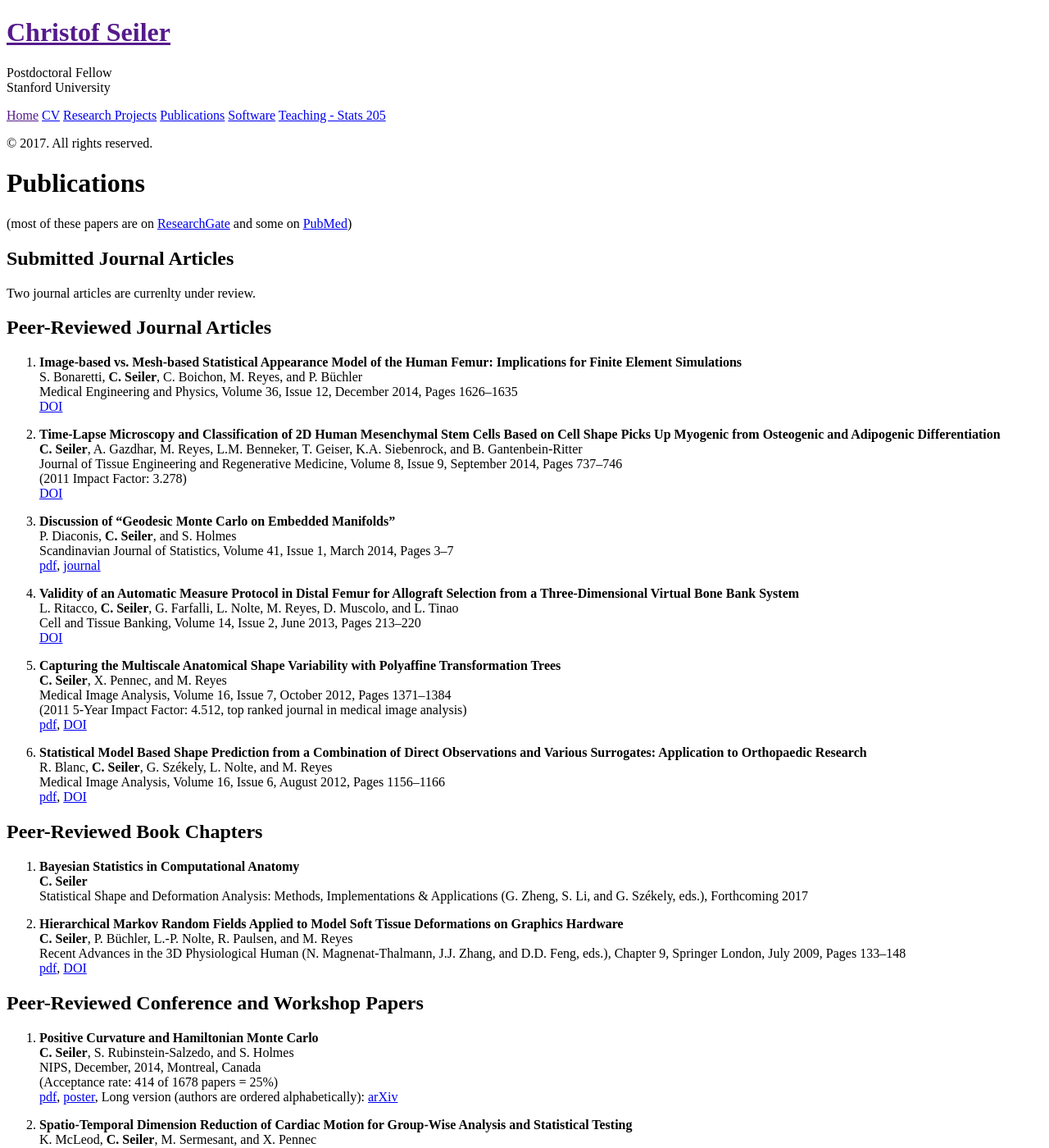
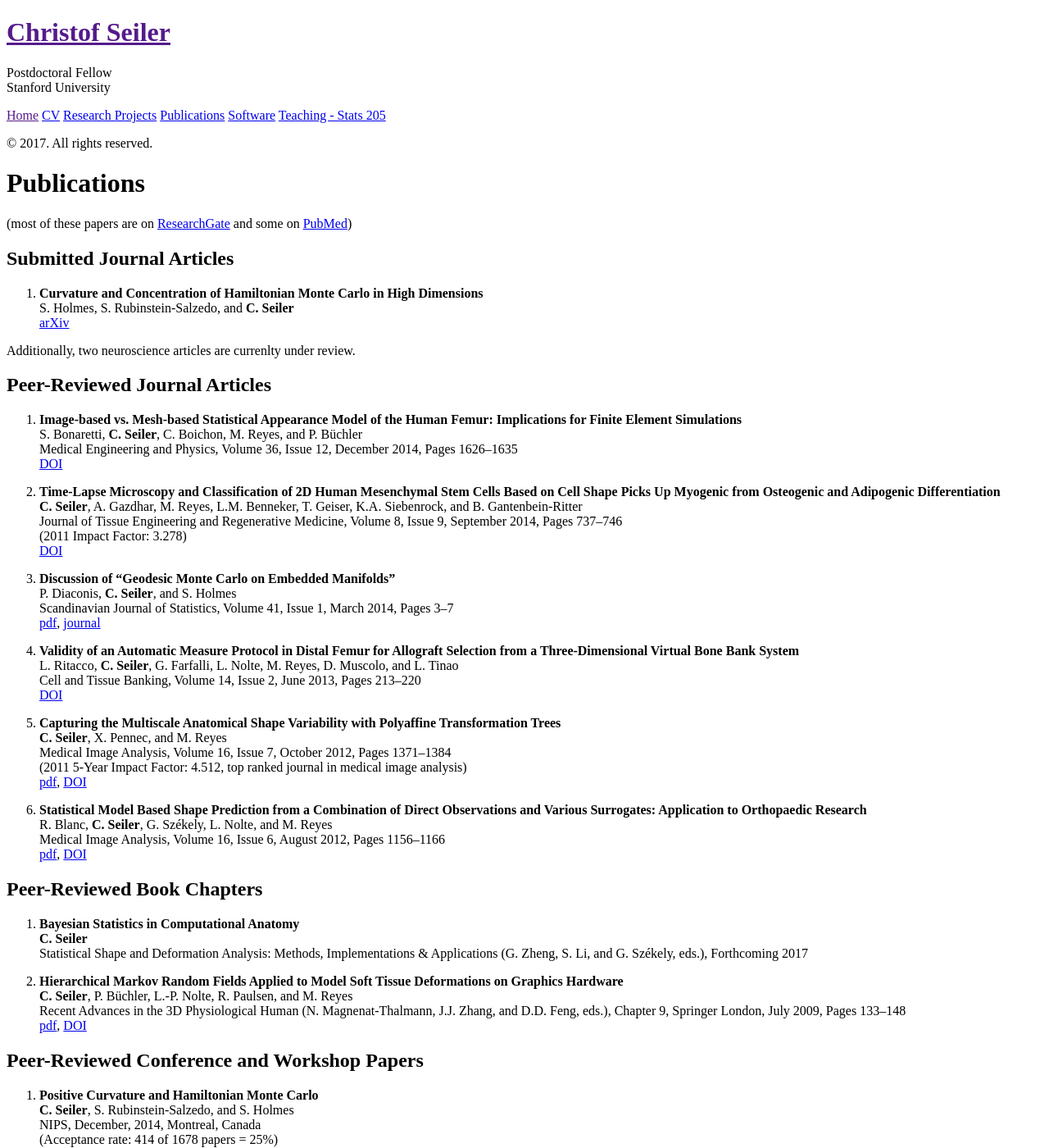
Before and after one commit to ChristofSeiler/ChristofSeiler.github.io, a Jekyll site: the page built from publications.md, in a window 1280 px wide and 1400 px high. Shown: the whole window at 82% size. Built offline with Jekyll 4.4.1, drawn with Linux system fonts in a browser that asks for light colours.

Commit message:
added HMC article as separate journal article

```diff
--- a/publications.md
+++ b/publications.md
@@ -7,7 +7,11 @@ title: Publications
 
 ## Submitted Journal Articles
 
-Two journal articles are currenlty under review.
+1. **Curvature and Concentration of Hamiltonian Monte Carlo in High Dimensions** <br>
+S. Holmes, S. Rubinstein-Salzedo, and **C. Seiler** <br>
+[arXiv](http://arxiv.org/abs/1407.1114)
+
+Additionally, two neuroscience articles are currenlty under review.
 
 ## Peer-Reviewed Journal Articles
 
@@ -60,7 +64,7 @@ Recent Advances in the 3D Physiological Human (N. Magnenat-Thalmann, J.J. Zhang,
 **C. Seiler**, S. Rubinstein-Salzedo, and S. Holmes <br>
 NIPS, December, 2014, Montreal, Canada <br>
 (Acceptance rate: 414 of 1678 papers = 25%) <br>
-[pdf](http://papers.nips.cc/paper/5500-positive-curvature-and-hamiltonian-monte-carlo.pdf), [poster](https://christofseiler.github.io/NIPS-Poster.pdf), Long version (authors are ordered alphabetically): [arXiv](http://arxiv.org/abs/1407.1114) <br>
+[pdf](http://papers.nips.cc/paper/5500-positive-curvature-and-hamiltonian-monte-carlo.pdf), [poster](https://christofseiler.github.io/NIPS-Poster.pdf)
 
 2. **Spatio-Temporal Dimension Reduction of Cardiac Motion for Group-Wise Analysis and Statistical Testing** <br>
 K. McLeod, **C. Seiler**, M. Sermesant, and X. Pennec <br>
```
